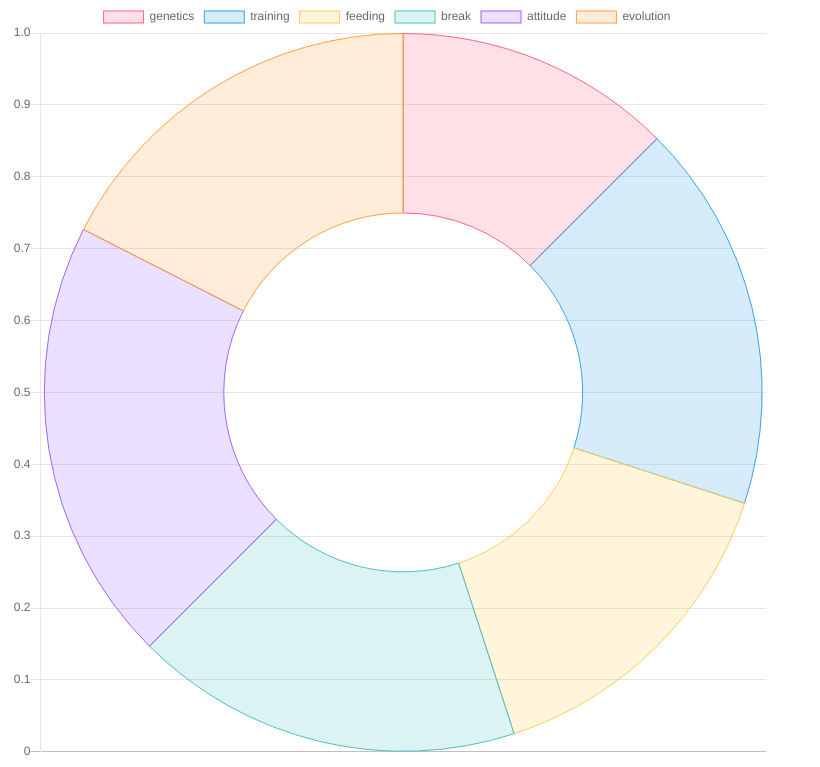
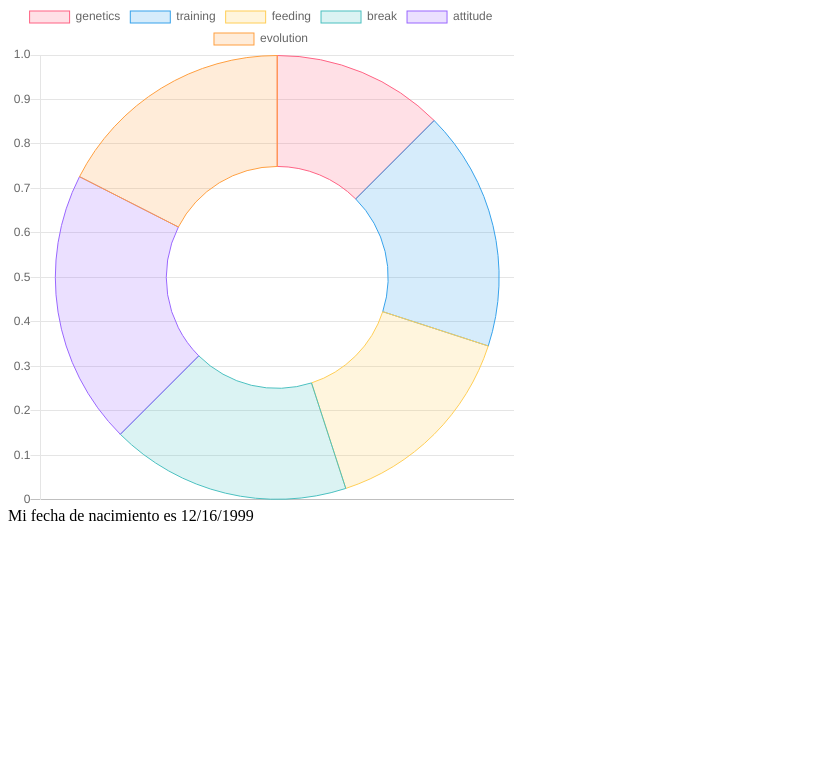
Before and after one commit to 19-orjuela/taller_26, a plain HTML site: page index.html in a window 1280 px wide. Shown: the part 79-846 px from the top of the page, without its empty margins (0-820 px from the left). After the commit the page ends 800 px from the top, so only its background shows below. Drawn offline with nearby package versions, Linux system fonts and the light colour scheme.

Commit message:
conclusion taller 27

```diff
--- a/index.html
+++ b/index.html
@@ -5,13 +5,14 @@
     <meta name="viewport" content="width=device-width, initial-scale=1.0">
     <title>taller.js-2</title>
     <script src="https://cdnjs.cloudflare.com/ajax/libs/Chart.js/2.9.3/Chart.min.js"></script>
+    <script src="moment.js"></script>
     <link rel="stylesheet" href="https://cdnjs.cloudflare.com/ajax/libs/Chart.js/2.9.3/Chart.min.css">
 </head>
 <body>
     <h1>
         chart's por Juan Orjuela
     </h1>
-    <div style="width: 60%;height: auto;">
+    <div style="width: 40%;height: auto;">
         <canvas id="myChart" width="40%" height="40%"></canvas>
         <script>
         var ctx = document.getElementById('myChart').getContext('2d');
@@ -52,12 +53,12 @@
             }
         });
         </script>
+        <span id="fecha"></span>
     </div>
-    <div>
-        <script src="moment.js">
-            moment().format("Dec 16 99");
-            console.log(moment);
-        </script>
-    </div>
+    <script>
+        var cadena=" Mi fecha de nacimiento es " + moment().format('12/16/1999');
+        console.log( cadena);
+        document.getElementById("fecha").textContent=cadena;
+    </script>
 </body>
 </html>
```
